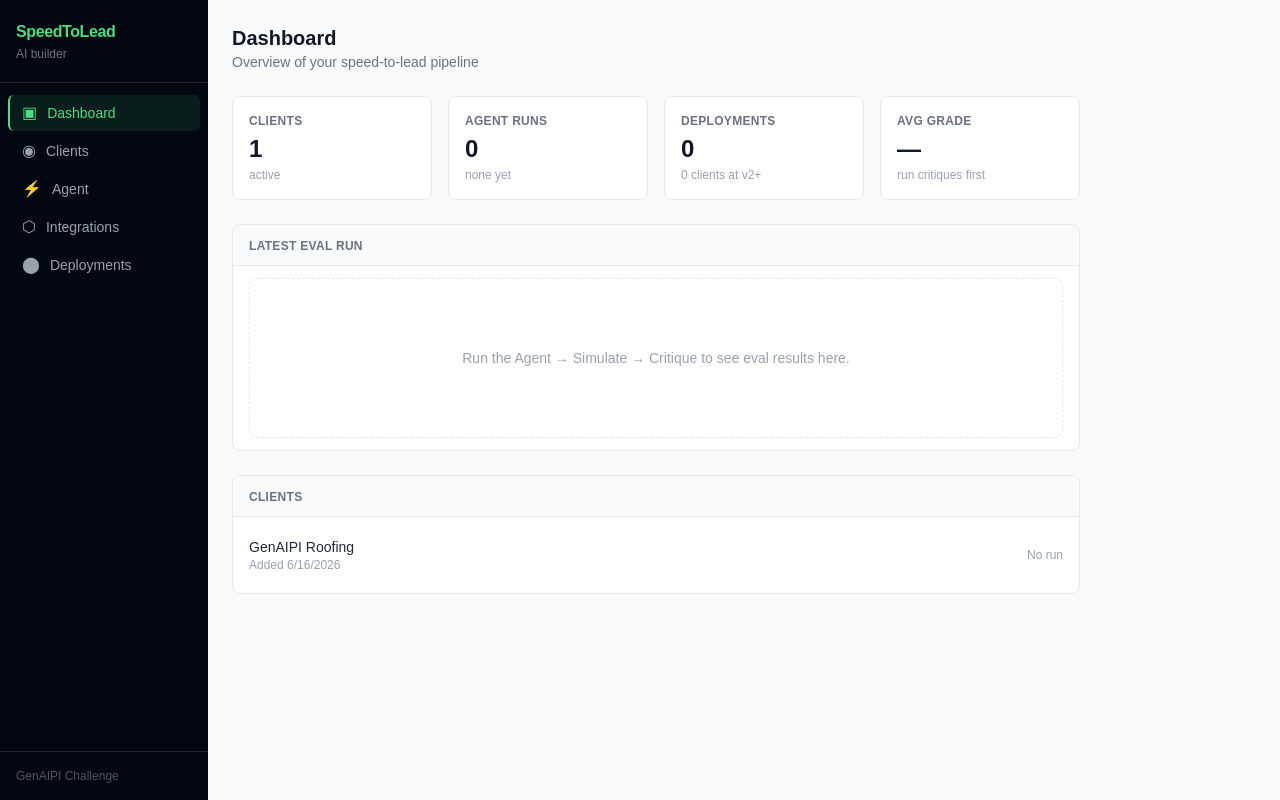
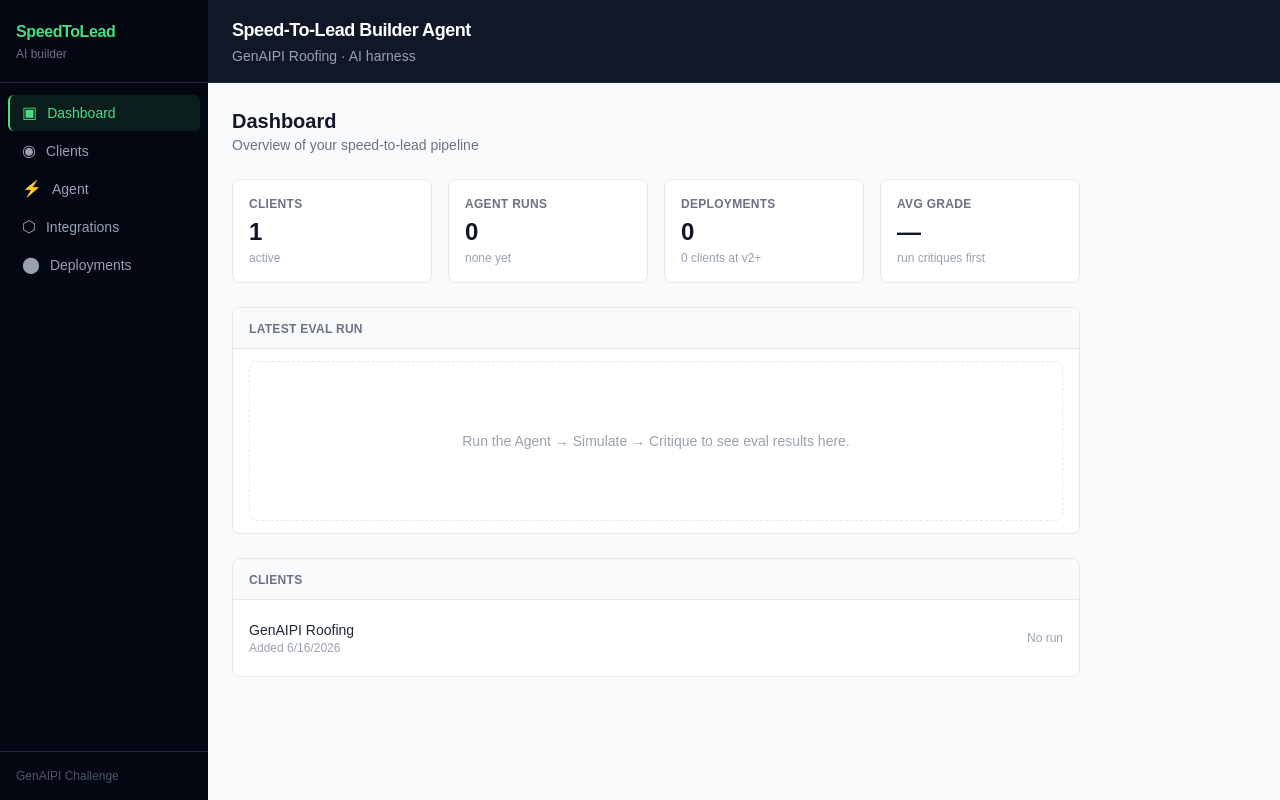
Before and after one commit to SahajDhingra/speed-to-lead-builder-agent, a Next.js app: page / in a window 1280 px wide. Built offline with nearby package versions, Linux system fonts and the light colour scheme.

Commit message:
Add top header bar with title and subtitle

```diff
--- a/app/page.tsx
+++ b/app/page.tsx
@@ -182,6 +182,12 @@ export default function Shell() {
       <Sidebar active={activeTab} onChange={setActiveTab} />
 
       <div className="flex-1 flex flex-col overflow-hidden">
+        {/* Top header */}
+        <header className="shrink-0 bg-gray-900 text-white px-6 py-4 border-b border-gray-800">
+          <h1 className="text-lg font-semibold tracking-tight">Speed-To-Lead Builder Agent</h1>
+          <p className="text-gray-400 text-sm mt-0.5">GenAIPI Roofing · AI harness</p>
+        </header>
+
         {/* Error banner */}
         {error && (
           <div className="shrink-0 bg-red-50 border-b border-red-200 px-6 py-2 text-sm text-red-700 flex items-center justify-between">
```
